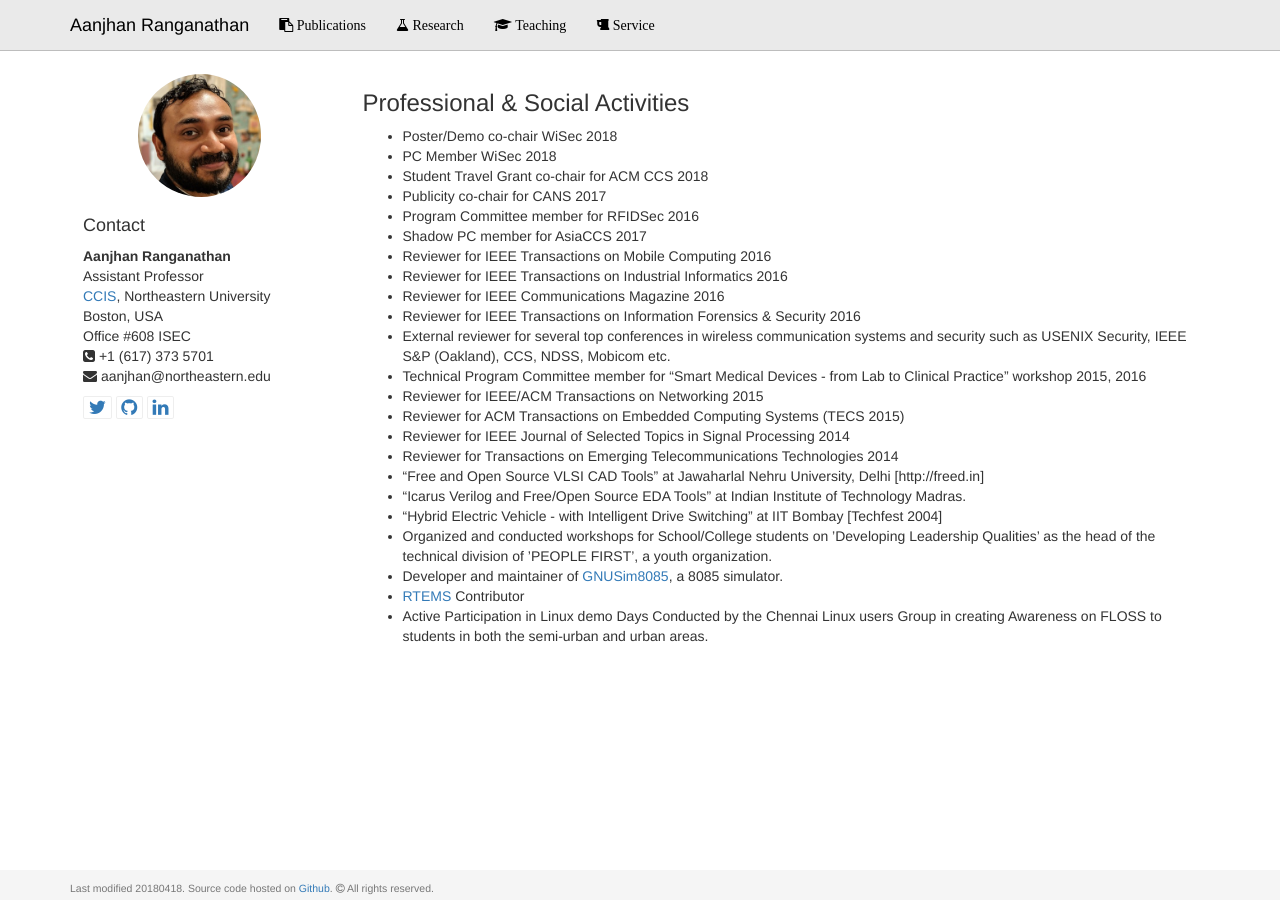
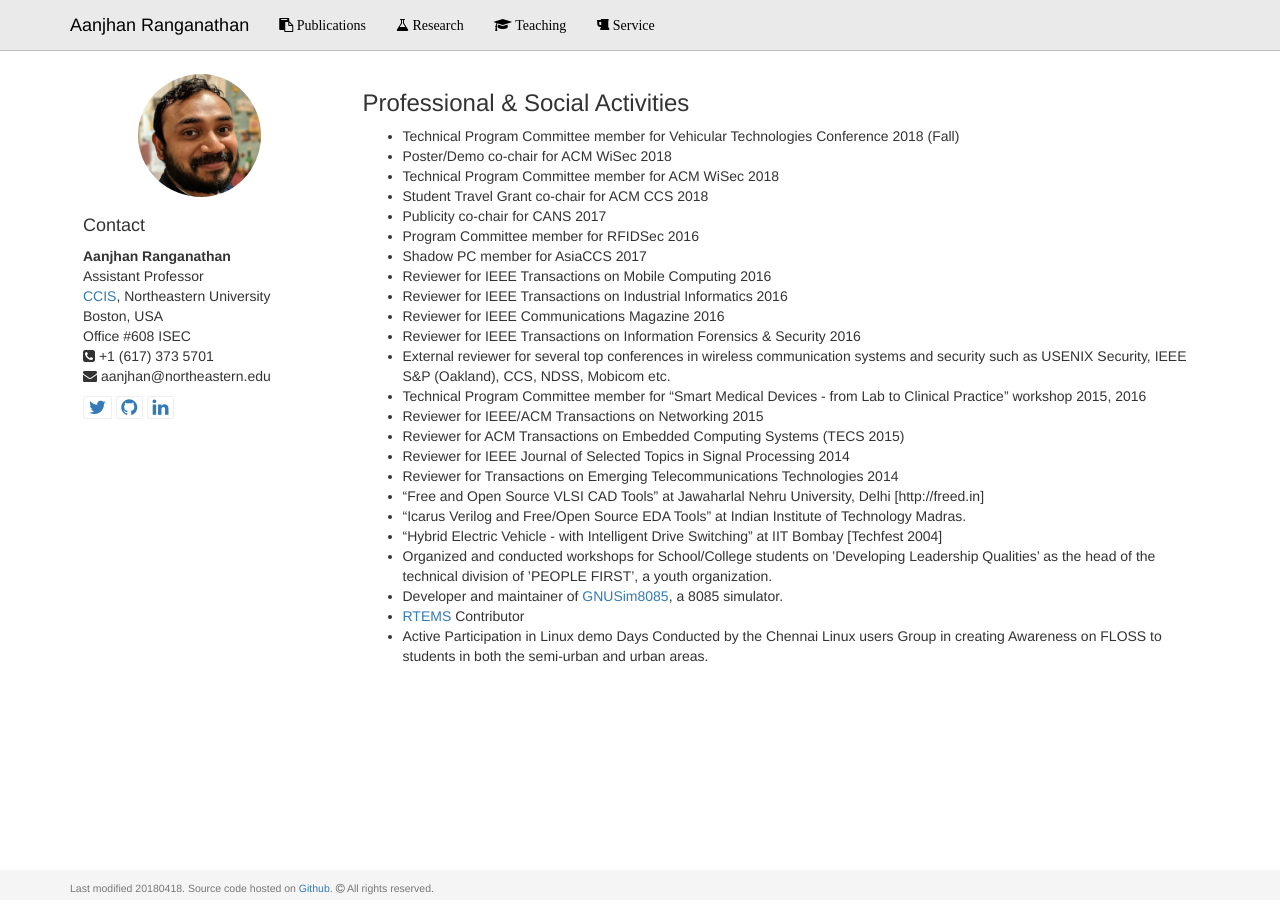
Before and after one commit to aanjhan/mywebsite, a Jekyll site: the page built from service/index.md, in a window 1280 px wide. Built offline with Jekyll 4.4.1, drawn with Linux system fonts in a browser that asks for light colours.

Commit message:
updated services

```diff
--- a/service/index.md
+++ b/service/index.md
@@ -4,8 +4,9 @@ layout: default
 ---
 
 ### Professional & Social Activities
-- Poster/Demo co-chair WiSec 2018
-- PC Member WiSec 2018
+- Technical Program Committee member for Vehicular Technologies Conference 2018 (Fall)
+- Poster/Demo co-chair for ACM WiSec 2018
+- Technical Program Committee member for ACM WiSec 2018
 - Student Travel Grant co-chair for ACM CCS 2018
 - Publicity co-chair for CANS 2017
 - Program Committee member for RFIDSec 2016
```
Also changed, not shown: 1 other file.
